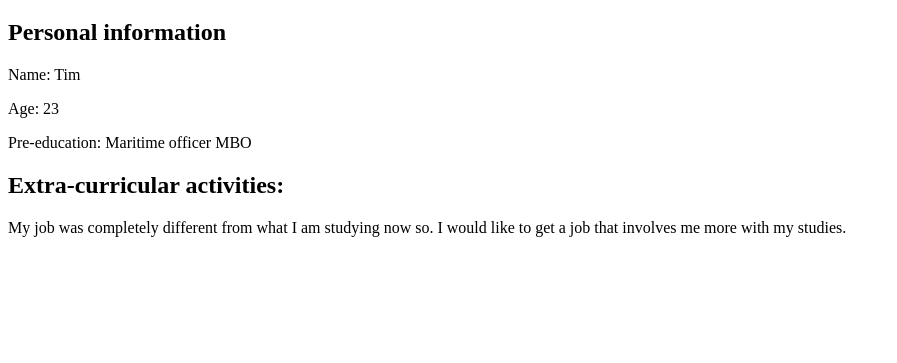
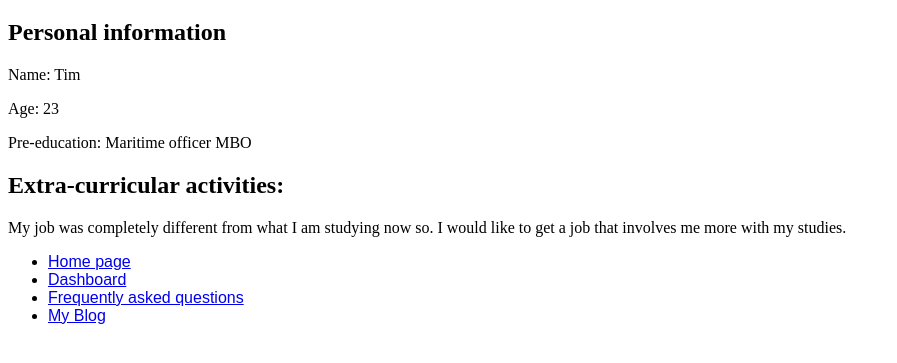
Before and after one commit to Tangobyte/Tangobyte.github.io, a plain HTML site: page profile.html in a window 1280 px wide. Shown: the part 61-424 px from the top of the page, without its empty margins (0-897 px from the left). Drawn offline with Linux system fonts and the light colour scheme.

Commit message:
statusupdate

```diff
--- a/profile.html
+++ b/profile.html
@@ -4,9 +4,14 @@
     <meta charset="UTF-8">
     <meta name="viewport" content="width=device-width, initial-scale=1.0">
     <meta http-equiv="X-UA-Compatible" content="ie=edge">
-    <title>My profile</title>
+    <title>my-profile</title>
+    <style>
+      nav {font-family: Arial, Helvetica, sans-serif;}
+    </style>
+    <link rel="stylesheet" href="style.css" />
   </head>
   <body>
+    <div class="articlebackground">
     <h1>Who am I assignment</h1>
     <h2>Personal information</h2>
     <p>Name: Tim</p>
@@ -14,5 +19,14 @@
     <p>Pre-education: Maritime officer MBO</p>
     <h2>Extra-curricular activities:</h2>
 <p>My job was completely different from what I am studying now so. I would like to get a job that involves me more with my studies.</p>
+<nav>
+<ul>
+  <li><a href="http://localhost">Home page</a></li>
+  <li><a href="http://localhost/dashboard.html">Dashboard</a></li>
+  <li><a href="http://localhost/faq.html">Frequently asked questions</a></li>
+  <li><a href="http://localhost/blog.html">My Blog</a></li>
+</ul>
+</nav>
+</div>
   </body>
 </html>
```
